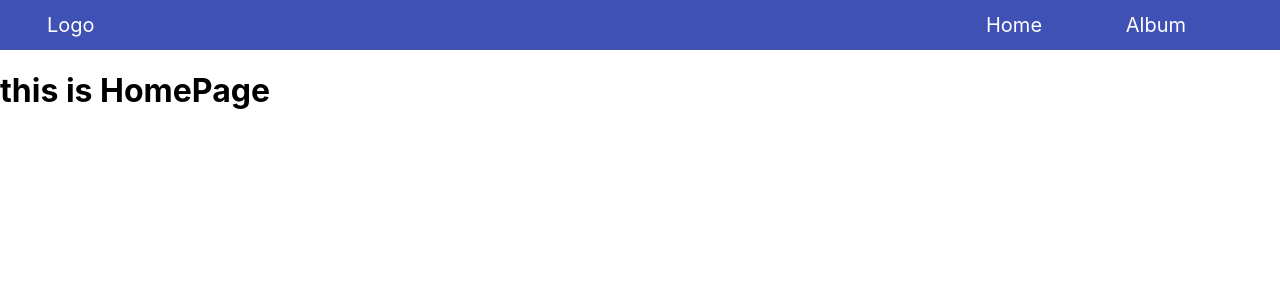
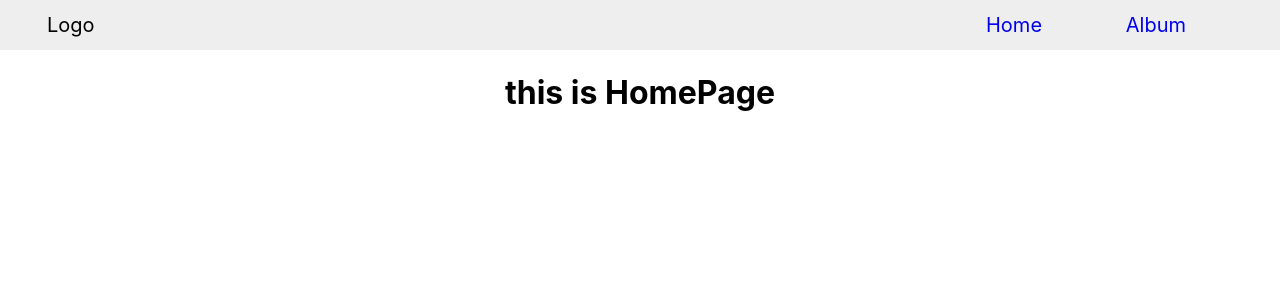
Before and after one commit to YashSardhara/react-web-template-master, a React (Create React App) app: page / in a window 1280 px wide. Shown: the top 300 px of the page. Built offline with nearby package versions, Linux system fonts and the light colour scheme.

Commit message:
added manual theme

```diff
--- a/package.json
+++ b/package.json
@@ -4,6 +4,7 @@
   "private": true,
   "dependencies": {
     "@material-ui/core": "^4.12.3",
+    "@material/switch": "^13.0.0",
     "babel-plugin-module-resolver": "^4.1.0",
     "formik": "^2.2.9",
     "global": "^4.4.0",
--- a/src/App.js
+++ b/src/App.js
@@ -1,13 +1,16 @@
-import React from "react";
-// import { Switch }  from "react-router";
+import React, { createContext } from "react";
 import Router from "./router/index";
 
+const isDark = createContext();
 const App = () => {
   return (
     <>
+      <isDark.Provider value={""}>
         <Router />
+      </isDark.Provider>
     </>
   );
 };
 
 export default App;
+export { isDark };
--- a/src/components/card/DisplayCard.js
+++ b/src/components/card/DisplayCard.js
@@ -1,4 +1,5 @@
 import React, { useEffect, useState } from "react";
+import { isDark } from "src/App";
 
 const DisplayCard = () => {
   const [userData, setUser] = useState();
@@ -14,17 +15,21 @@ const DisplayCard = () => {
 
   return (
     <>
+      <isDark.Consumer>
+        {(theme) => {
+          return (
+            <div className={`container${theme}`}>
               <h2> Developer Album</h2>
-      <div className="container">
+              <div className={`container${theme}`}>
                 {(userData || []).map((curElem, index) => {
                   return (
-            <div key={index + curElem.id} className="card-Ui">
+                    <div key={index + curElem.id} className={`card-Ui${theme}`}>
                       <div style={{ flexDirection: "row" }}>
                         <h1>Profile</h1>
-                <h5>{curElem.id}</h5>
                       </div>
                       <img style={{ height: "6rem", width: "auto" }} src={curElem.download_url} />
                       <h3>Author: {curElem.author}</h3>
+                      {/* <h5>{curElem.id}</h5> */}
                       <p>
                         {`Height : ${curElem.height}`}, {`Width : ${curElem.width}`}
                       </p>
@@ -32,6 +37,10 @@ const DisplayCard = () => {
                   );
                 })}
               </div>
+            </div>
+          );
+        }}
+      </isDark.Consumer>
     </>
   );
 };
--- a/src/components/header/Header.js
+++ b/src/components/header/Header.js
@@ -1,6 +1,6 @@
 import React from "react";
 // import { Link } from "react-router-dom";
-
+import { isDark } from "src/App";
 const items = [
   {
     name: "home",
@@ -14,17 +14,31 @@ const items = [
 
 const Header = () => {
   const menuItem = items.map((lists, index) => (
-    <div key={index}>
-      <a href={lists.to}> {lists.name}</a>
-    </div>
+    <isDark.Consumer key={index}>
+      {(theme) => {
+        return (
+          <div>
+            <a className={`text${theme}`} href={lists.to}>
+              {lists.name}
+            </a>
+          </div>
+        );
+      }}
+    </isDark.Consumer>
   ));
 
   return (
     <>
-      <div className="HeaderBar">
-        <div>Logo</div>
-        <div className="Navbar">{menuItem}</div>
-      </div>
+      <isDark.Consumer>
+        {(theme) => {
+          return (
+            <div className={`HeaderBar${theme}`}>
+              <div>Logo</div>
+              <div className="Navbar">{menuItem}</div>
+            </div>
+          );
+        }}
+      </isDark.Consumer>
     </>
   );
 };
--- a/src/index.css
+++ b/src/index.css
@@ -28,12 +28,24 @@ code {
   padding: 10px;
   text-align: center;
 }
+.card-Ui-dark {
+  box-shadow: 0 2px 3px 0 rgba(0, 0, 0, 0.2);
+  transition: 0.3s;
+  width: 350px;
+  height: 350px;
+  border-radius: 5px;
+  margin: 20px;
+  padding: 10px;
+  text-align: center;
+  background-color: #1b1b1b;
+}
 .card-Ui div{
 display: flex;
 justify-content: center;
 align-items: center;
 align-content: center;
 }
+
 h2 {
   text-align: center;
 }
@@ -42,12 +54,48 @@ h2 {
   background-color: #f8bbd0bf;
   border: 0.5px rgba(105, 105, 105, 0.111) solid;
 }
+.card-Ui-dark:hover {
+  box-shadow: 0 8px 16px 0 rgba(0, 0, 0, 0.2);
+  background-color: #6d6d6dbf;
+  border: 0.5px rgba(105, 105, 105, 0.111) solid;
+}
 
 img {
   border-radius: 5px 5px 0 0;
 }
 
+text{
+  color: #000;
+}
+.text-dark{
+  color: #FFF;
+}
+/*
+.dark-bg{
+  color: #fff;
+  background-color: #303030;
+}
+.white-bg{
+  color: #000;
+  background-color: #ffffff;
+} */
+
 .container {
+  height: 100%;
+  padding: 2px 16px;
+  display: flex;
+  flex-direction: row;
+  flex-wrap: wrap;
+  justify-content: center;
+  width: auto;
+  align-items: center;
+ background-color: #fff;
+  color:black ;
+}
+.container-dark {
+  background-color: black;
+  color: #fff;
+  height: 100%;
   padding: 2px 16px;
   display: flex;
   flex-direction: row;
@@ -63,11 +111,23 @@ img {
   padding: 0px 47px;
   height: 50px;
   align-items: center;
-  background: #3f51b5;
+  background: #eeeeee;
+  /* color: #141414; */
+  font-size: 20px;
+  text-decoration: none;
+
+}
+.HeaderBar-dark  {
+  display: flex;
+  flex-flow: row wrap;
+  justify-content: space-between;
+  padding: 0px 47px;
+  height: 50px;
+  align-items: center;
+  background: #141414;
   color: #fff;
   font-size: 20px;
   text-decoration: none;
-
 }
 .Navbar {
   display: flex;
@@ -77,8 +137,7 @@ img {
   justify-content: space-between;
 }
 a{
-      cursor: pointer;
+    cursor: pointer;
     text-decoration: none;
-    color: #fff;
     text-transform: capitalize;
 }
--- a/src/pages/home/HomePage.js
+++ b/src/pages/home/HomePage.js
@@ -1,9 +1,17 @@
 import React from "react";
-
+import { isDark } from "src/App";
 const HomePage = () => {
   return (
     <>
-      <h1>this is HomePage </h1>
+      <isDark.Consumer>
+        {(theme) => {
+          return (
+            <div className={`container${theme}`}>
+              <h1>this is HomePage </h1>
+            </div>
+          );
+        }}
+      </isDark.Consumer>
     </>
   );
 };
```
Also changed, not shown: 1 other file (tests, documents, lock files or other folders). Lines whose indentation alone changed are shown as unchanged.
